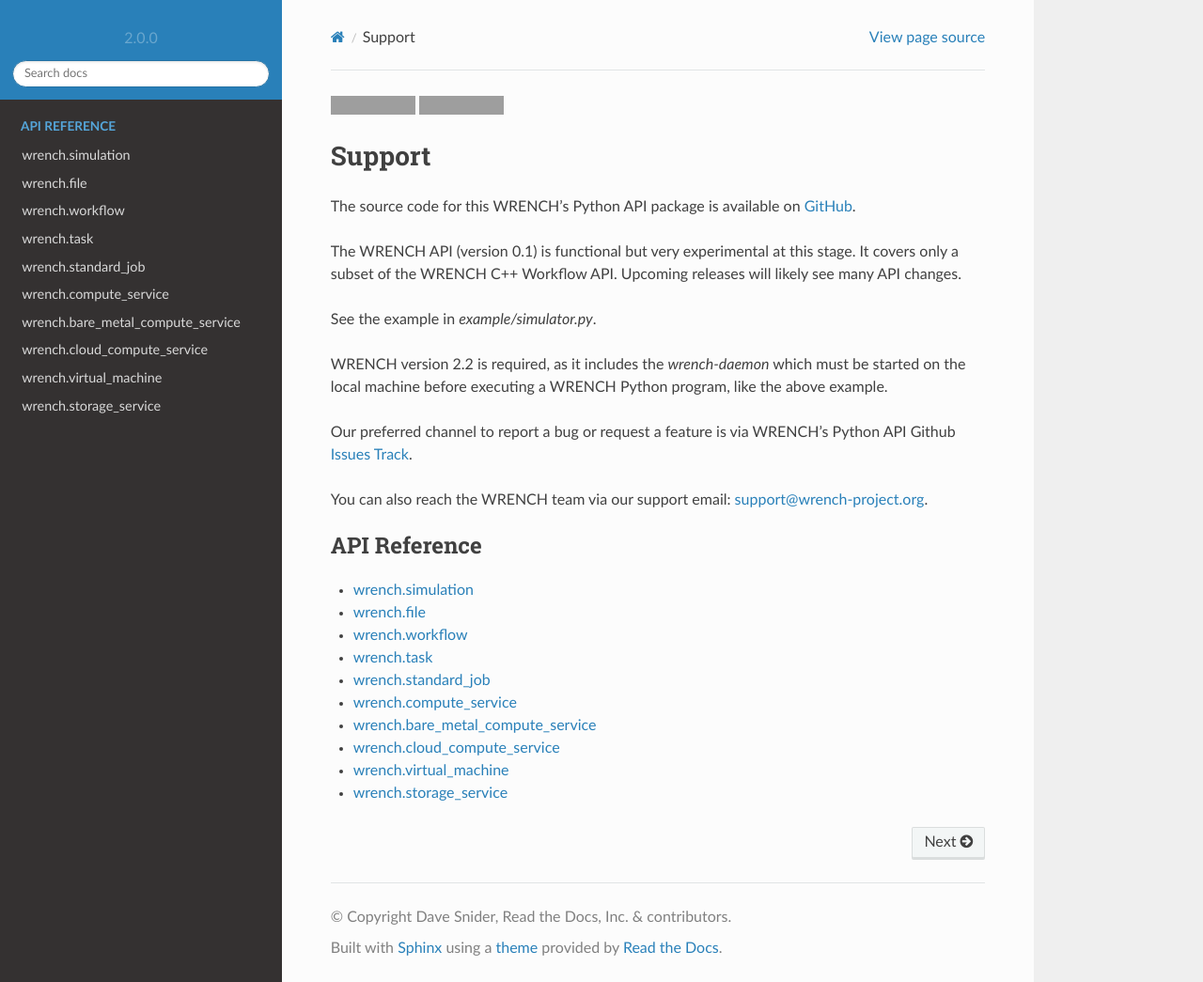
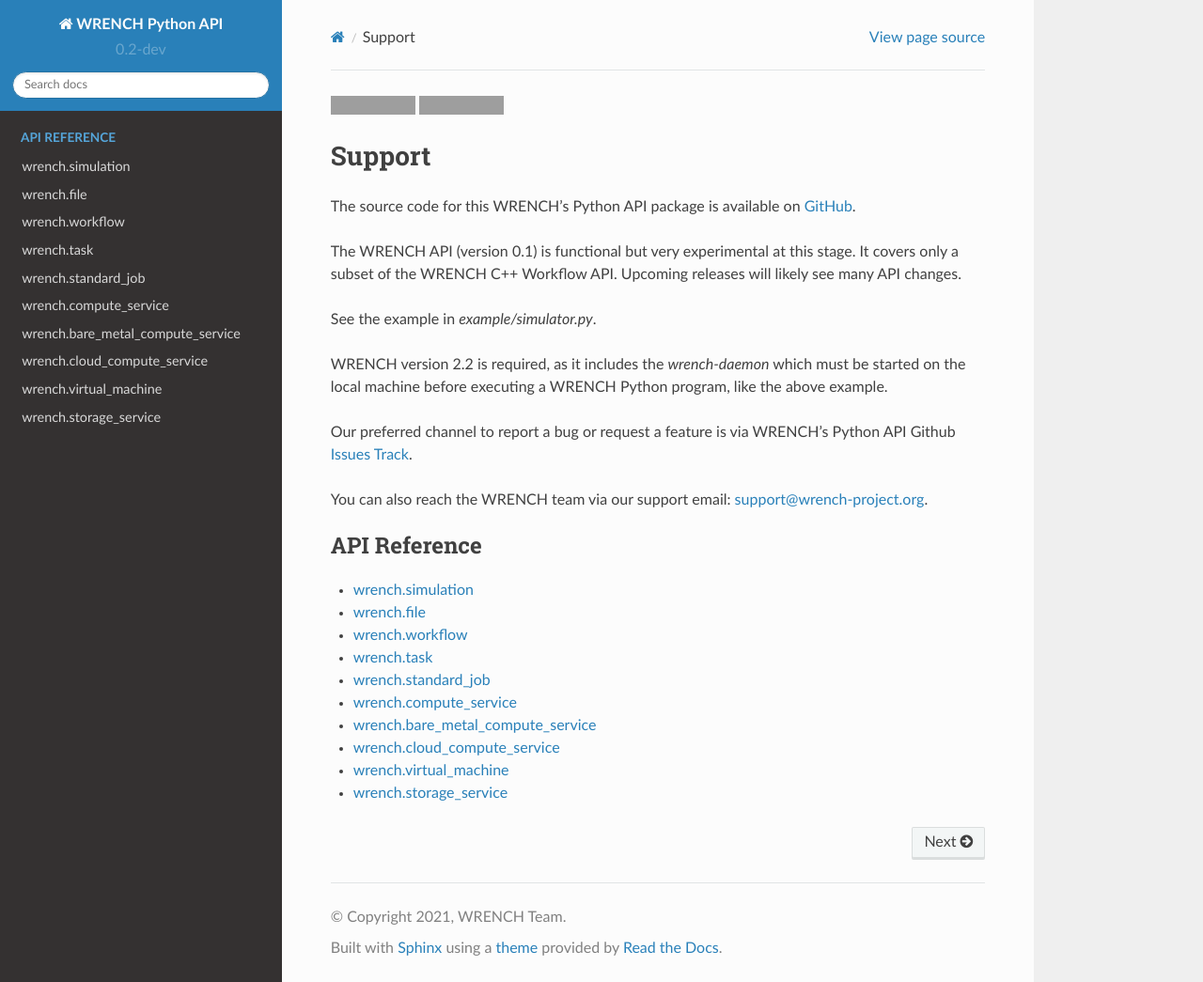
Before and after one commit to wrench-project/wrench-python-api, a Sphinx documentation site: the page built from docs/source/index.rst, in a window 1280 px wide and 1045 px high. Shown: the whole window at 94% size. Built offline with Sphinx 7.4.7 and the Read the Docs theme 2.0.0, drawn with Linux system fonts in a browser that asks for light colours; some of the changed lines change nothing that is shown; grey boxes are pictures that could not be loaded.

Commit message:
Updated the readthedocs.yaml

```diff
--- a/docs/source/conf.py
+++ b/docs/source/conf.py
@@ -1,116 +1,73 @@
-# -*- coding: utf-8 -*-
+# Configuration file for the Sphinx documentation builder.
+#
+# This file only contains a selection of the most common options. For a full
+# list see the documentation:
+# https://www.sphinx-doc.org/en/master/usage/configuration.html
 
+# -- Path setup --------------------------------------------------------------
+
+# If extensions (or modules to document with autodoc) are in another directory,
+# add these directories to sys.path here. If the directory is relative to the
+# documentation root, use os.path.abspath to make it absolute, like shown here.
+#
+
+import os.path
+#import sphinx_rtd_theme
 import sys
-import os
-import re
 
-# Prefer to use the version of the theme in this repo
-# and not the installed version of the theme.
-sys.path.insert(0, os.path.abspath('..'))
-sys.path.append(os.path.abspath('./demo/'))
+# Fetch the version
+exec(open('../../wrench/version.py').read())
 
-from sphinx_rtd_theme import __version__ as theme_version
-from sphinx_rtd_theme import __version_full__ as theme_version_full
-from sphinx.locale import _
+sys.path.insert(0, os.path.abspath('../..'))
+sys.setrecursionlimit(1500)
 
-project = u'Read the Docs Sphinx Theme'
-slug = re.sub(r'\W+', '-', project.lower())
-version = theme_version
-release = theme_version_full
-author = u'Dave Snider, Read the Docs, Inc. & contributors'
-copyright = author
-language = 'en'
+# -- Project information -----------------------------------------------------
 
+project = 'WRENCH Python API'
+copyright = '2021, WRENCH Team'
+author = 'WRENCH Team'
+
+# The short X.Y version
+version = str(__version__)
+# The full version, including alpha/beta/rc tags
+release = str(__version__)
+
+# -- General configuration ---------------------------------------------------
+
+# Add any Sphinx extension module names here, as strings. They can be
+# extensions coming with Sphinx (named 'sphinx.ext.*') or your custom
+# ones.
 extensions = [
-    'sphinx.ext.intersphinx',
+#    'recommonmark',
+    'sphinx_rtd_theme',
     'sphinx.ext.autodoc',
-    'sphinx.ext.autosummary',
-    'sphinx.ext.mathjax',
-    'sphinx.ext.viewcode',
-    'sphinx_rtd_theme',
 ]
 
+# Add any paths that contain templates here, relative to this directory.
 templates_path = ['_templates']
-source_suffix = '.rst'
-exclude_patterns = []
-locale_dirs = ['locale/']
-gettext_compact = False
 
-master_doc = 'index'
-suppress_warnings = ['image.nonlocal_uri']
-pygments_style = 'default'
+# The suffix(es) of source filenames.
+# You can specify multiple suffix as a list of string:
+source_suffix = {".rst": "restructuredtext", ".md": "markdown"}
 
-if sys.version_info < (3, 0):
-    tags.add("python2")
-else:
-    tags.add("python3")
+# The master toctree document.
+master_doc = "index"
 
-intersphinx_mapping = {
-    'rtd': ('https://docs.readthedocs.io/en/stable/', None),
-    'rtd-dev': ('https://dev.readthedocs.io/en/stable/', None),
-    'sphinx': ('https://www.sphinx-doc.org/en/master/', None),
-}
+# List of patterns, relative to source directory, that match files and
+# directories to ignore when looking for source files.
+# This pattern also affects html_static_path and html_extra_path.
+exclude_patterns = ["_build", "Thumbs.db", ".DS_Store", "_*.rst", "api_simulation_item.rst"]
 
+# -- Options for HTML output -------------------------------------------------
+
+# The theme to use for HTML and HTML Help pages.  See the documentation for
+# a list of builtin themes.
+#
 html_theme = 'sphinx_rtd_theme'
-html_theme_options = {
-    'logo_only': True,
-    'navigation_depth': 5,
-}
-html_context = {}
+html_favicon = 'favicon.ico'
 
-if not 'READTHEDOCS' in os.environ:
-    html_static_path = ['_static/']
-    html_js_files = ['debug.js']
-
-    # Add fake versions for local QA of the menu
-    html_context['test_versions'] = list(map(
-        lambda x: str(x / 10),
-        range(1, 100)
-    ))
-
-html_logo = "demo/static/logo-wordmark-light.svg"
-html_show_sourcelink = True
-html_favicon = "demo/static/favicon.ico"
-
-htmlhelp_basename = slug
-
-
-latex_documents = [
-  ('index', '{0}.tex'.format(slug), project, author, 'manual'),
-]
-
-man_pages = [
-    ('index', slug, project, [author], 1)
-]
-
-texinfo_documents = [
-  ('index', slug, project, author, slug, project, 'Miscellaneous'),
-]
-
-
-# Extensions to theme docs
-def setup(app):
-    from sphinx.domains.python import PyField
-    from sphinx.util.docfields import Field
-
-    app.add_object_type(
-        'confval',
-        'confval',
-        objname='configuration value',
-        indextemplate='pair: %s; configuration value',
-        doc_field_types=[
-            PyField(
-                'type',
-                label=_('Type'),
-                has_arg=False,
-                names=('type',),
-                bodyrolename='class'
-            ),
-            Field(
-                'default',
-                label=_('Default'),
-                has_arg=False,
-                names=('default',),
-            ),
-        ]
-    )
+# Add any paths that contain custom static files (such as style sheets) here,
+# relative to this directory. They are copied after the builtin static files,
+# so a file named "default.css" will overwrite the builtin "default.css".
+#html_static_path = ['_static']
+html_static_path = []
```
Also changed, not shown: .readthedocs.yaml.
